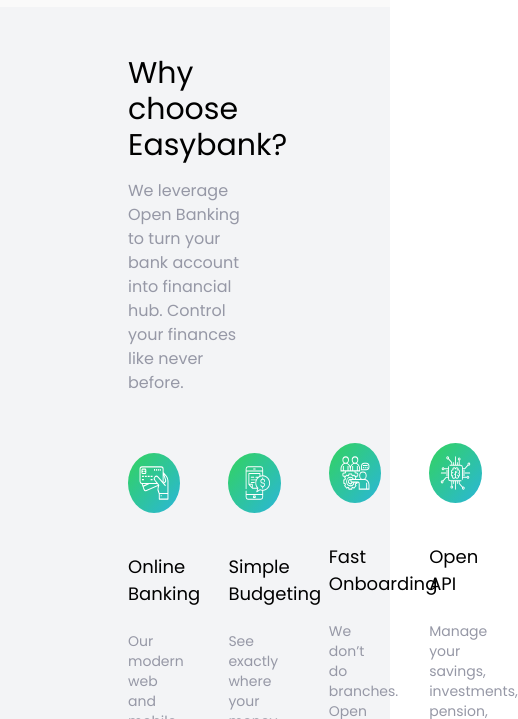
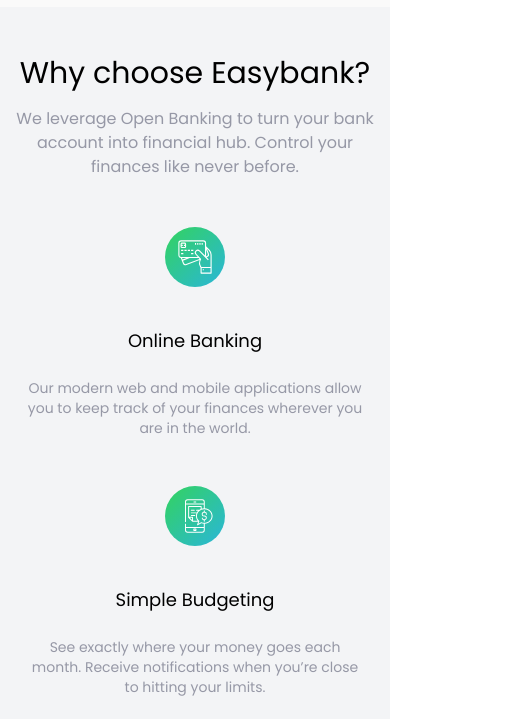
Before and after one commit to TomaszIwanickiGH/easybank-landing-page, a React (Create React App) app: page / in a window 390 px wide. Shown: the part 845-1564 px from the top of the page, 518 px wide, since content can reach past the window. Built offline with nearby package versions, Linux system fonts and the light colour scheme.

Commit message:
Create layout for Benefits component for mobile and tablet devices

```diff
--- a/src/components/Benefit.jsx
+++ b/src/components/Benefit.jsx
@@ -3,10 +3,10 @@
 
 const Benefit = (props) => {
   return (
-    <div className="flex flex-col justify-center  w-[20%]">
+    <div className="flex flex-col justify-center items-center lg:items-start w-full sm:w-[45%] lg:w-[20%]">
       <img className="w-[60px] h-[60px] mb-4" src={props.image} alt="img" />
       <h3 className="my-6 text-[18px]">{props.title}</h3>
-      <p className="text-grayischBlue text-sm">{props.desc}</p>
+      <p className="text-grayischBlue text-sm px-6 text-center lg:text-start lg:px-0">{props.desc}</p>
     </div>
   )
 }
--- a/src/components/Benefits.jsx
+++ b/src/components/Benefits.jsx
@@ -4,12 +4,12 @@
 
 const Benefits = () => {
   return (
-    <div id="about" className="bg-lightGrayischBlue flex flex-col pl-32">
-      <div className="w-[50%]">
-        <h2 className="text-3xl mt-12 font-normal">Why choose Easybank?</h2>
-        <p className="text-grayischBlue my-4">We leverage Open Banking to turn your bank account into financial hub. Control your finances like never before.</p>
+    <div id="about" className="bg-lightGrayischBlue flex flex-col pl-0 lg:pl-32">
+      <div className="w-full lg:w-[50%] px-4">
+        <h2 className="text-3xl mt-12 font-normal text-center lg:text-left">Why choose Easybank?</h2>
+        <p className="text-grayischBlue my-4 text-center lg:text-start">We leverage Open Banking to turn your bank account into financial hub. Control your finances like never before.</p>
       </div>
-      <div className="flex gap-12 mt-8 mb-16">
+      <div className="flex flex-wrap gap-12 mt-8 mb-16">
         {data.benefits.map((benefit) => (
           <Benefit key={benefit.id} image={benefit.image} title={benefit.title} desc={benefit.desc} />
         ))}
```
